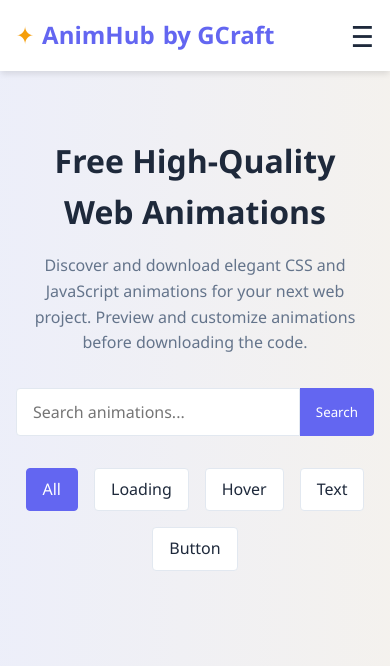
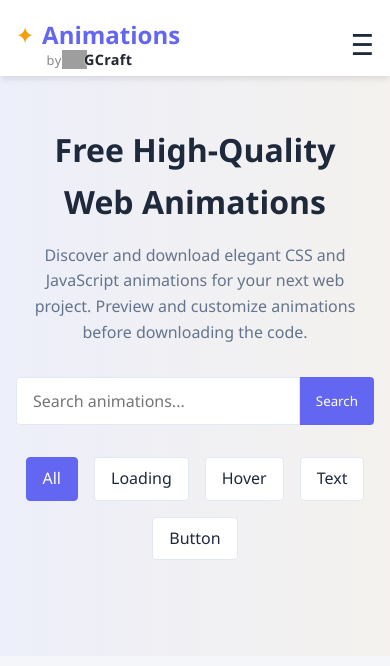
Before and after one commit to orkhan5142/Animhub, a FastAPI app: page / in a window 390 px wide. Shown: the top 666 px of the page. Run offline with FastAPI, Linux system fonts and the light colour scheme; grey boxes are pictures that could not be loaded.

Commit message:
changes21

```diff
--- a/static/home.css
+++ b/static/home.css
@@ -571,6 +571,7 @@ footer {
     font-size: 1.8rem;
     color: var(--dark);
     padding: 0;
+    margin-bottom: -1rem;
 }
 
 .nav-category-link {
--- a/templates/index.html
+++ b/templates/index.html
@@ -7,6 +7,77 @@
     <link rel="stylesheet" href="/static/home.css">
 
 </head>
+    <style>
+    .by-gcraft {
+        display: flex;
+        align-items: center;
+        font-family: 'Poppins', sans-serif;
+        color: #23272f;
+        margin-bottom: -1rem;
+        margin-left: 1.2rem;
+        margin-top: -1.7rem; /* Move even closer to nav */
+        background: none;
+        border-radius: 0.7rem;
+        padding: 0.1rem 0.7rem 0.1rem 0.7rem;
+        box-shadow: none;
+    }
+
+    .by-text {
+        font-size: 1rem;
+        font-weight: 400;
+        color: #888;
+        text-transform: lowercase;
+        letter-spacing: 0.05rem;
+    }
+
+    .gcraft-logo {
+        width: 30px;
+        height: 30px;
+        object-fit: contain;
+        transition: var(--transition);
+        margin-right: -0.2rem;
+    }
+
+    .gcraft-name {
+        font-size: 1.2rem;
+        font-weight: 700;
+        color: #23272f;
+        letter-spacing: 0.02rem;
+        text-shadow: 0 1px 2px #f3f3f3;
+    }
+
+    /* Responsive adjustments */
+    @media (max-width: 768px) {
+        .by-text {
+            font-size: 0.9rem;
+        }
+        .gcraft-logo {
+            width: 25px;
+            height: 25px;
+        }
+        .gcraft-name {
+            font-size: 1rem;
+        }
+    }
+
+    @media (max-width: 576px) {
+        .by-text {
+            font-size: 0.8rem;
+        }
+        .gcraft-logo {
+            height: 30px;
+        }
+        .gcraft-name {
+            font-size: 0.9rem;
+        }
+    }
+    /* Remove underline and black color from the link */
+    .navbar-container > a[href="https://gcraft.tech"] {
+        text-decoration: none !important;
+        color: inherit !important;
+        box-shadow: none !important;
+    }
+    </style>
 <body>
     <header>
         <div class="navbar-container">
@@ -14,8 +85,8 @@
             <nav>
                 <div class="logo">
                     <span class="logo-icon">✦</span>
-                    AnimHub
-                    <span class="logo-byline">by GCraft</span>
+                    Animations
+
                 </div>
                 <div class="nav-links">
                     <!-- Categories for Mobile Nav -->
@@ -30,9 +101,15 @@
                 </div>
                 <button class="mobile-menu-btn">☰</button>
             </nav>
+            <a href="https://gcraft.tech">
+                <div class="by-gcraft">
+                    <span class="by-text">by</span>
+                    <img src="https://gcraft.tech/static/media/GCraft_icon-01.a41d81cd7980932c74b07424a205d168.svg" alt="GCraft Icon" class="gcraft-logo">
+                    <span class="gcraft-name">GCraft</span>
+                </div>
+            </a>
         </div>
     </header>
-
     <section class="hero" id="home">
         <div class="navbar-container">
             <h1>Free High-Quality Web Animations</h1>
```
